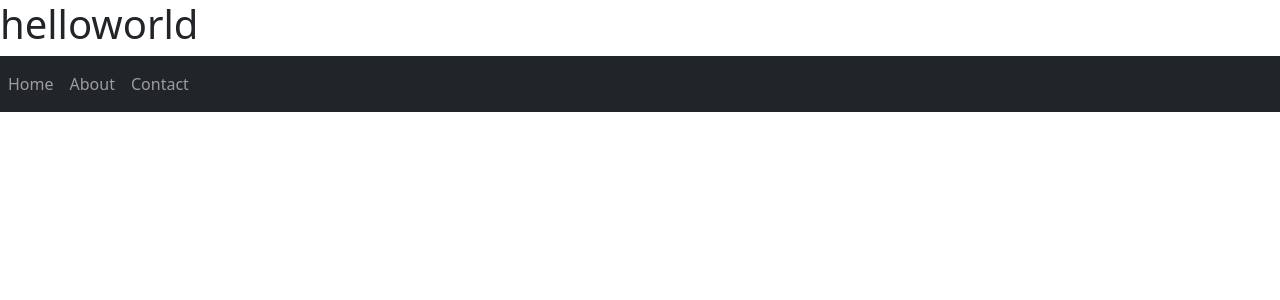
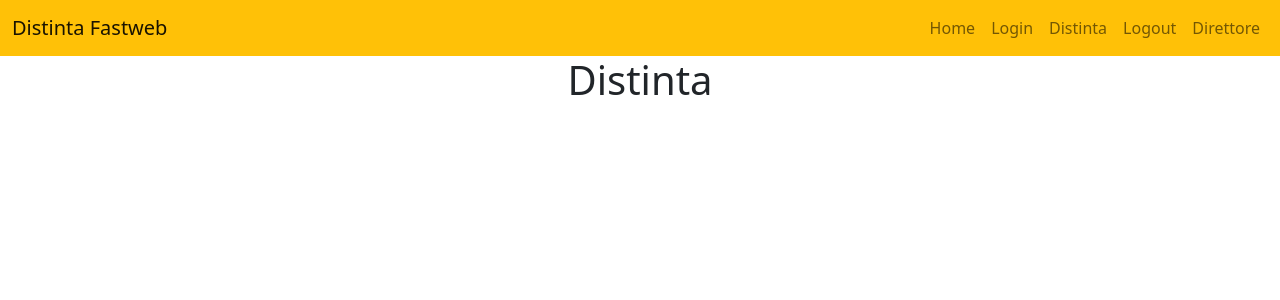
Before and after one commit to fbdigitalretouch/Distinta, a React (Create React App) app in the folder distinta-fastweb/: page /distinta in a window 1280 px wide. Shown: the top 300 px of the page. Built offline with nearby package versions, Linux system fonts and the light colour scheme.

Commit message:
Navbar e routing

```diff
--- a/distinta-fastweb/src/App.js
+++ b/distinta-fastweb/src/App.js
@@ -1,25 +1,37 @@
 import './App.css';
 import React from "react";
-import {BrowserRouter as Router,Route,Link} from "react-router-dom";
 import "bootstrap/dist/css/bootstrap.min.css";
 
-import Navbar from "./components/navbar"
+import {
+  BrowserRouter as Router,
+  Routes,
+  Route,
+  Link
+} from "react-router-dom";
+
+import Navigationbar from './components/navbar';
 import DistintaList from "./components/distinta-list"
 
 
 function App() {
   return (
-    <div>
-    <h1>helloworld</h1>
-    <Router>
-    <Navbar/>
-
-    <br/>
-
-    </Router>
+    <div className="App">
+        <Router>
+            <Navigationbar />
+            <Routes>
+            <Route path="/distinta" element={<DistintaList/>} />
+            </Routes>
+        </Router>
     </div>
 
   );
 }
 
+
+        //
+        //  <Route path='/login' component={Login}/>
+
+        //  <Route path='/logout' component={Logout}/>
+        //  <Route path='/direttore' component={Direttore}/>
+
 export default App;
--- a/distinta-fastweb/src/components/distinta-list.jsx
+++ b/distinta-fastweb/src/components/distinta-list.jsx
@@ -1,6 +1,11 @@
-import React, {Component} from "react";
-import {Link} from "react-router-dom";
+import React from "react";
 
-export default class DistintaList extends Component {
+
+function Distinta(){
+    return(
+        <h1>Distinta</h1>
+    )
 
 }
+
+export default Distinta;
--- a/distinta-fastweb/src/components/navbar.jsx
+++ b/distinta-fastweb/src/components/navbar.jsx
@@ -1,21 +1,28 @@
-import { Nav, Navbar, NavLink } from "react-bootstrap";
+import { Nav, Navbar, NavLink,Container } from "react-bootstrap";
 import { Link } from "react-router-dom";
 
-const Navbars = () => {
+const Navigationbar = () => {
     return (
-        <Navbar collapseOnSelect expand="sm" bg="dark" variant="dark">
-            <Navbar.Toggle aria-controls="navbarScroll" data-bs-toggle="collapse" data-bs-target="#navbarScroll" />
-            <Navbar.Collapse id="navbarScroll">
-                <Nav>
-                    <NavLink  eventKey="1" as={Link} to="/">Home</NavLink>
-                    <NavLink  eventKey="2" as={Link} to="/about">About</NavLink>
-                    <NavLink  eventKey="3" as={Link} to="/contact">Contact</NavLink>
-                </Nav>
-            </Navbar.Collapse>
+        <Navbar collapseOnSelect expand="sm" bg="warning" variant="light" >
+               <Container>
+                   <Navbar.Brand href="#home">Distinta Fastweb</Navbar.Brand>
+                   <Navbar.Toggle aria-controls="navbarScroll" data-bs-toggle="collapse" data-bs-target="#navbarScroll" />
+               </Container>
+                   <Navbar.Collapse id="navbarScroll">
+               <Container>
+                    <Nav >
+                      <Nav.Item> <NavLink  eventKey="1" as={Link} to="/">Home</NavLink>                   </Nav.Item>
+                      <Nav.Item> <NavLink  eventKey="2" as={Link} to="/login">Login</NavLink>             </Nav.Item>
+                      <Nav.Item> <NavLink  eventKey="3" as={Link} to="/distinta">Distinta</NavLink>       </Nav.Item>
+                      <Nav.Item> <NavLink  eventKey="4" as={Link} to="/logout">Logout</NavLink>           </Nav.Item>
+                      <Nav.Item> <NavLink  eventKey="5" as={Link} to="/Direttore">Direttore</NavLink>     </Nav.Item>
+                    </Nav>
+               </Container>
+               </Navbar.Collapse>
         </Navbar>
     );
 }
 
-export default Navbars;
+export default Navigationbar;
 
 // https://codesandbox.io/s/react-bootstrap-navbar-0c6ko?file=/src/App.js
```
Also changed, not shown: distinta-fastweb/src/components/Direttore.jsx (added), distinta-fastweb/src/components/Login.jsx (added), distinta-fastweb/src/components/Logout.jsx (added), 1 other file (tests, documents, lock files or other folders).
